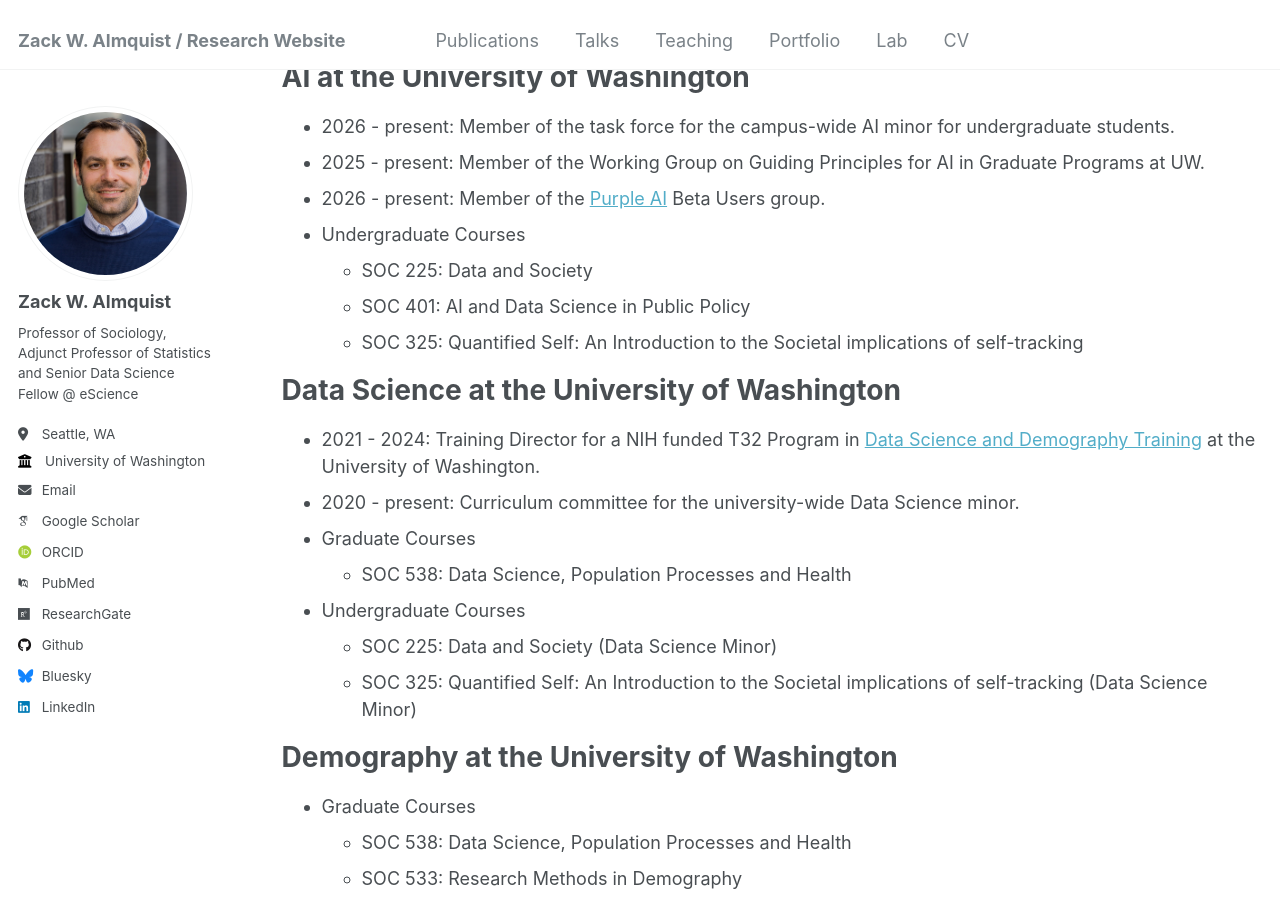
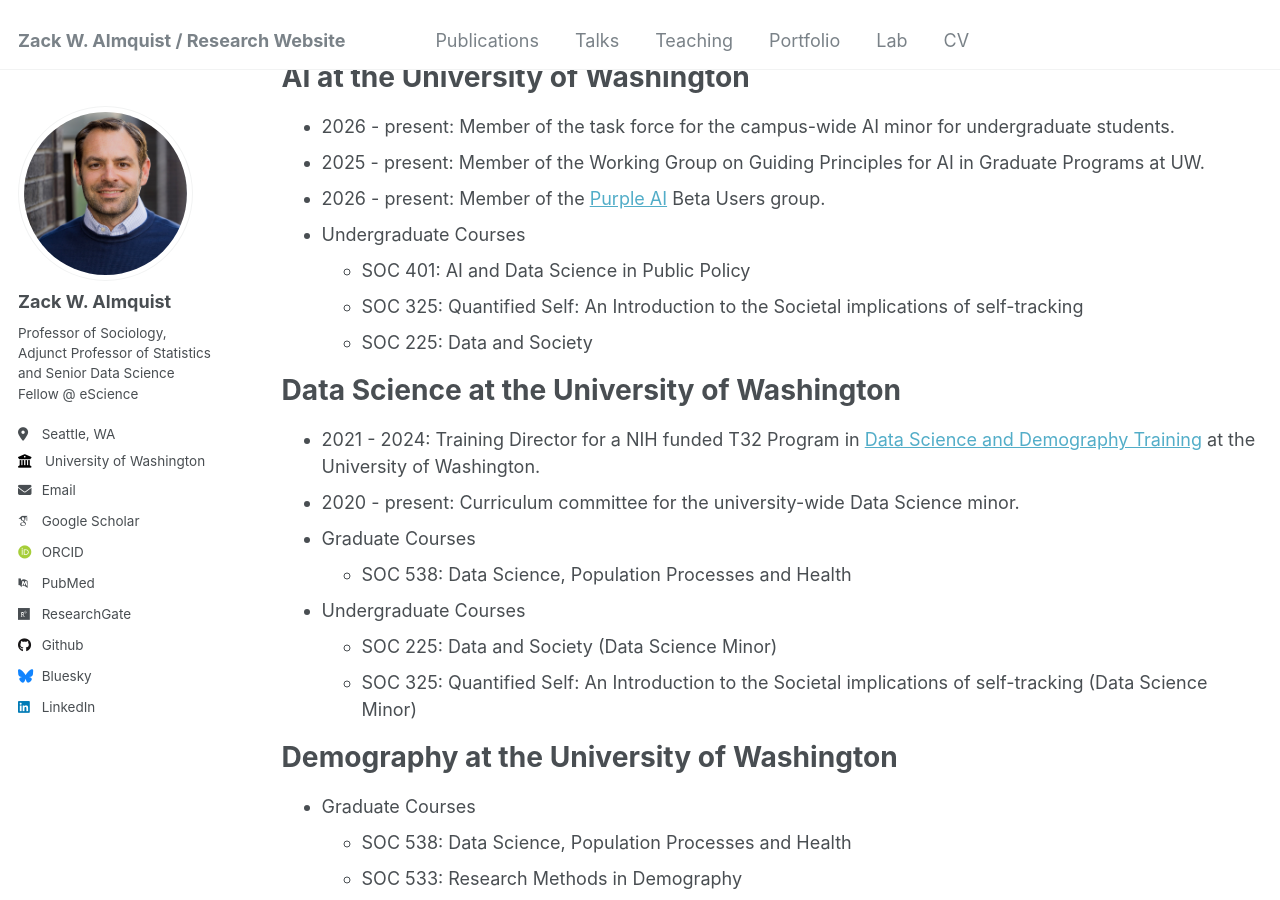
Before and after one commit to zalmquist/zalmquist.github.io, a Jekyll site: the page built from _pages/teaching.md, in a window 1280 px wide and 900 px high, scrolled down 1076 px. Built offline with Jekyll 4.4.1, drawn with Linux system fonts in a browser that asks for light colours; some web fonts are replaced.

Commit message:
Order AI undergraduate courses 401, 325, 225
Co-Authored-By: Claude Opus 4.8 (1M context) <noreply@anthropic.com>

```diff
--- a/_pages/teaching.md
+++ b/_pages/teaching.md
@@ -34,9 +34,9 @@ AI at the University of Washington
 * 2025 - present: Member of the Working Group on Guiding Principles for AI in Graduate Programs at UW.
 * 2026 - present: Member of the [Purple AI](https://it.uw.edu/guides/artificial-intelligence/purple/) Beta Users group.
 * Undergraduate Courses
-    + SOC 225: Data and Society
     + SOC 401: AI and Data Science in Public Policy
     + SOC 325: Quantified Self: An Introduction to the Societal implications of self-tracking
+    + SOC 225: Data and Society
 
 Data Science at the University of Washington
 ===
```
